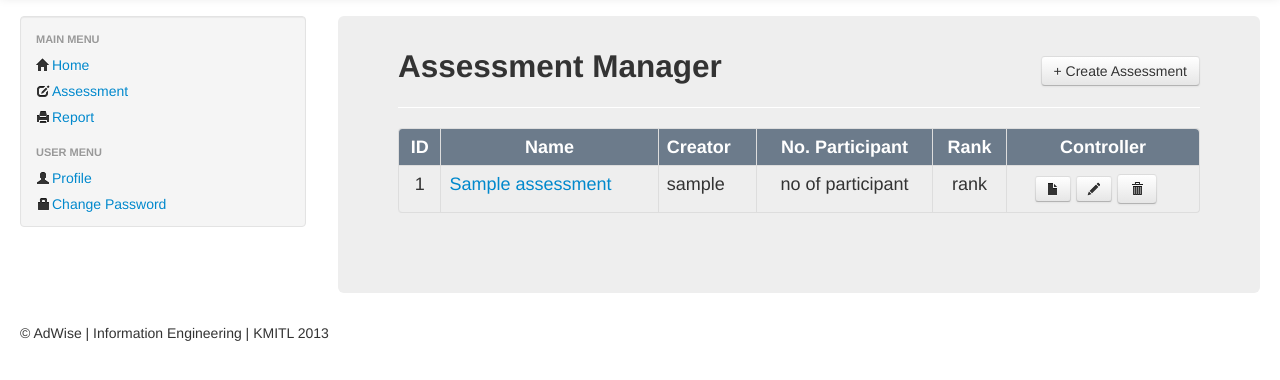
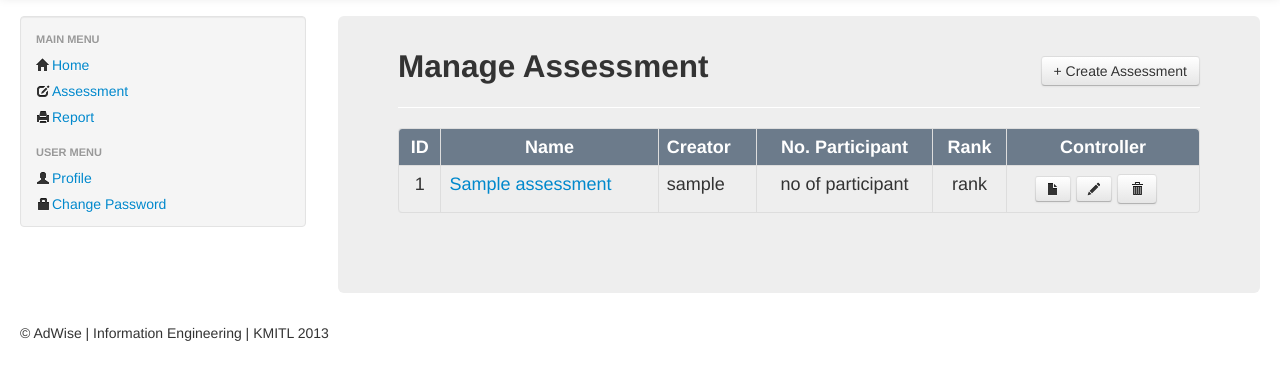
Before and after one commit to yothinix/AdWise, a CodeIgniter app: page /project/index.php/assessment/delete_asm/1 in a window 1280 px wide. Shown: the part 44-424 px from the top of the page. Run offline with CodeIgniter, Linux system fonts and the light colour scheme; tables that the repository leaves empty or names only in its code hold one stand-in row (values such as "Sample post").

Commit message:
Several Bug Fixed == Branch Commit After 3/12 == + Manage Assessment + Dashboard + Profile + Manage_Assessment_Type + Manage_Academic_Data + Manage_Answer_Group + Create_Assessment + Manage_result + Manage_Occupation_Data + ManageUser
== bug issue ==
- ManageUser: Calendar in Edit Profile
- Manage_Ouccupation_Data: Edit Occupation Null
- Manage_result: Name in Edit not update

```diff
--- a/application/controllers/user.php
+++ b/application/controllers/user.php
@@ -172,7 +172,7 @@ class User extends CI_Controller{
         if($this->upload->do_upload('photo'))
         {
             $filepath = $this->upload->data();
-            $this->user_model->upload($filepath['file_name']); //อัดไฟล์พาร์ธเข้ามาในนี้
+            $this->User_model->upload($filepath['file_name']); //อัดไฟล์พาร์ธเข้ามาในนี้
             $this->profile();
         }
         else
--- a/application/models/user_model.php
+++ b/application/models/user_model.php
@@ -71,7 +71,7 @@ class User_model extends CI_Model {
 
     function manage_user()
     {
-        $query = $this->db->query("SELECT ID, Name, Lastname FROM user");
+        $query = $this->db->query("SELECT * FROM user");
         return $query->result();
     }
 
--- a/application/views/includes/header.php
+++ b/application/views/includes/header.php
@@ -45,6 +45,8 @@ $manage_user = base_url("index.php/manage/manage_user");
 $manage_assessment = base_url("index.php/manage/manage_assessment");
 $manage_assessment_type = base_url("index.php/manage/manage_assessment_type");
 $manage_answer_group = base_url("index.php/manage/manage_answer_group");
+$manage_result = base_url("index.php/manage/manage_result");
+$manage_occupation = base_url("index.php/manage/manage_occupation");
 $dashboard = base_url("index.php/user/dashboard");
 $academic = base_url("index.php/manage/manage_academic");
 ?>
@@ -108,10 +110,12 @@ $academic = base_url("index.php/manage/manage_academic");
                                 <a href="<?php echo $manage_assessment_type; ?>"><i class="icon-th-list"></i>Manage Assessment Type</a></li>
                             <li <?php if($main_content == 'manage_assessment' || $main_content == 'create_assessment'){ echo "class=\"active\""; } ?>>
                                 <a href="<?php echo $manage_assessment; ?>"><i class="icon-file"></i>Manage Assessment</a></li>
-                            <li><a href="#"><i class="icon-tasks"></i>Manage Result</a></li>
+                            <li <?php if($main_content == 'manage_result'){ echo "class=\"active\""; } ?>>
+                                <a href="<?php echo $manage_result ?>"><i class="icon-tasks"></i>Manage Result</a></li>
                             <li <?php if($main_content == 'manage_answer_group'){ echo "class=\"active\""; } ?>>
                                 <a href="<?php echo $manage_answer_group; ?>"><i class="icon-random"></i>Manage Answer Group</a></li>
-                            <li><a href="#"><i class="icon-tags"></i>Manage Occupation</a></li>
+                            <li <?php if($main_content == 'manage_occupation'){ echo "class=\"active\""; } ?>>
+                                <a href="<?php echo $manage_occupation; ?>"><i class="icon-tags"></i>Manage Occupation</a></li>
                             <li <?php if($main_content == 'manage_academic'){ echo "class=\"active\""; } ?>>
                                 <a href="<?php echo $academic?>"><i class="icon-tags"></i>Manage Academic</a></li>
                             <li <?php if($main_content == 'manage_user'){ echo "class=\"active\""; } ?>>
--- a/application/views/login/profile.php
+++ b/application/views/login/profile.php
@@ -51,7 +51,7 @@
             <br>
             <div class="span4">
                 <?php
-                $get_image = $this->user_model->img($this->session->userdata('user_name'));
+                $get_image = $this->User_model->img($this->session->userdata('user_name'));
                 foreach($get_image as $row) //ดึงข้อมูลมาจาก db
                 {
                     $filename = $row->Image;
--- a/application/views/manage_assessment.php
+++ b/application/views/manage_assessment.php
@@ -9,7 +9,7 @@
 
 </style>
 
-<h2 style="margin-top: -30px">Assessment Manager</h2>
+<h2 style="margin-top: -30px">Manage Assessment</h2>
 <a href="<?php echo base_url("index.php/assessment/create_assessment"); ?>" style="margin-top: -40px" class="btn pull-right">+ Create Assessment</a>
 <hr />
 <table class="table table-bordered">
--- a/application/views/manage_occupation.php
+++ b/application/views/manage_occupation.php
@@ -9,7 +9,7 @@
 
 </style>
 
-<h2 style="margin-top: -30px">Manage Occupation Data</h2>
+<h2 style="margin-top: -30px">Manage Occupation</h2>
 <a href="#create" role="button" class="btn pull-right" data-toggle="modal" style="margin-top: -40px">+ Create Occupation</a>
 <hr />
 <table class="table table-bordered">
@@ -124,7 +124,3 @@
                 <?php echo form_close(); ?>
             </div>
         </div>
-
-
-
-<script type="text/javascript" src="<?php echo base_url("/assets/js/bootstrap-modal.js"); ?>"></script>
--- a/application/views/manage_result.php
+++ b/application/views/manage_result.php
@@ -114,7 +114,3 @@
             <?php echo form_close(); ?>
         </div>
     </div>
-
-
-
-<script type="text/javascript" src="<?php echo base_url("/assets/js/bootstrap-modal.js"); ?>"></script>
```
Also changed, not shown: application/controllers/manage.php (+2 -5 lines), application/views/manage_academic.php (+4 -6 lines), uploads/20131205182553.jpg (added), uploads/20131205182634.jpg (added).
